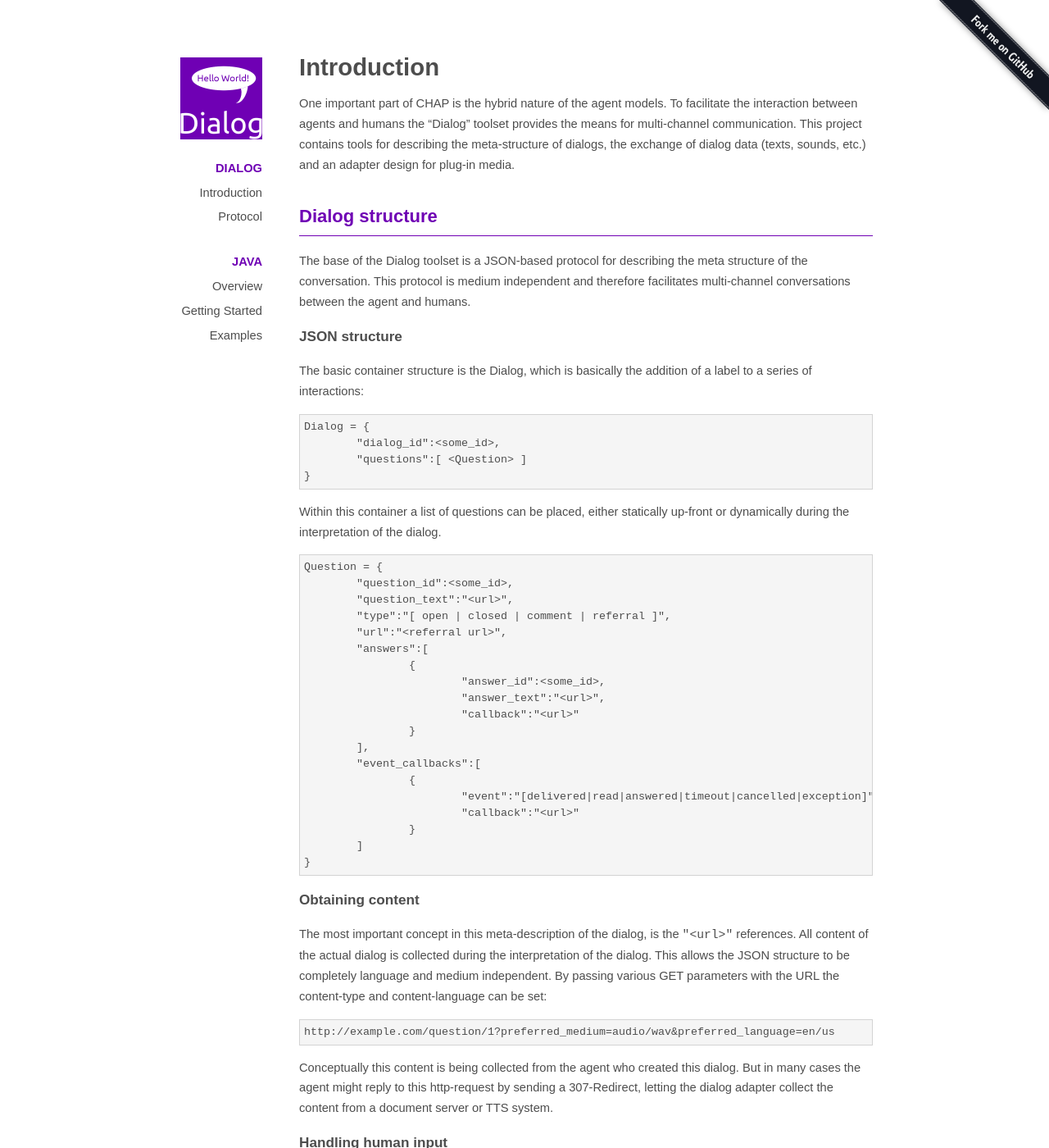
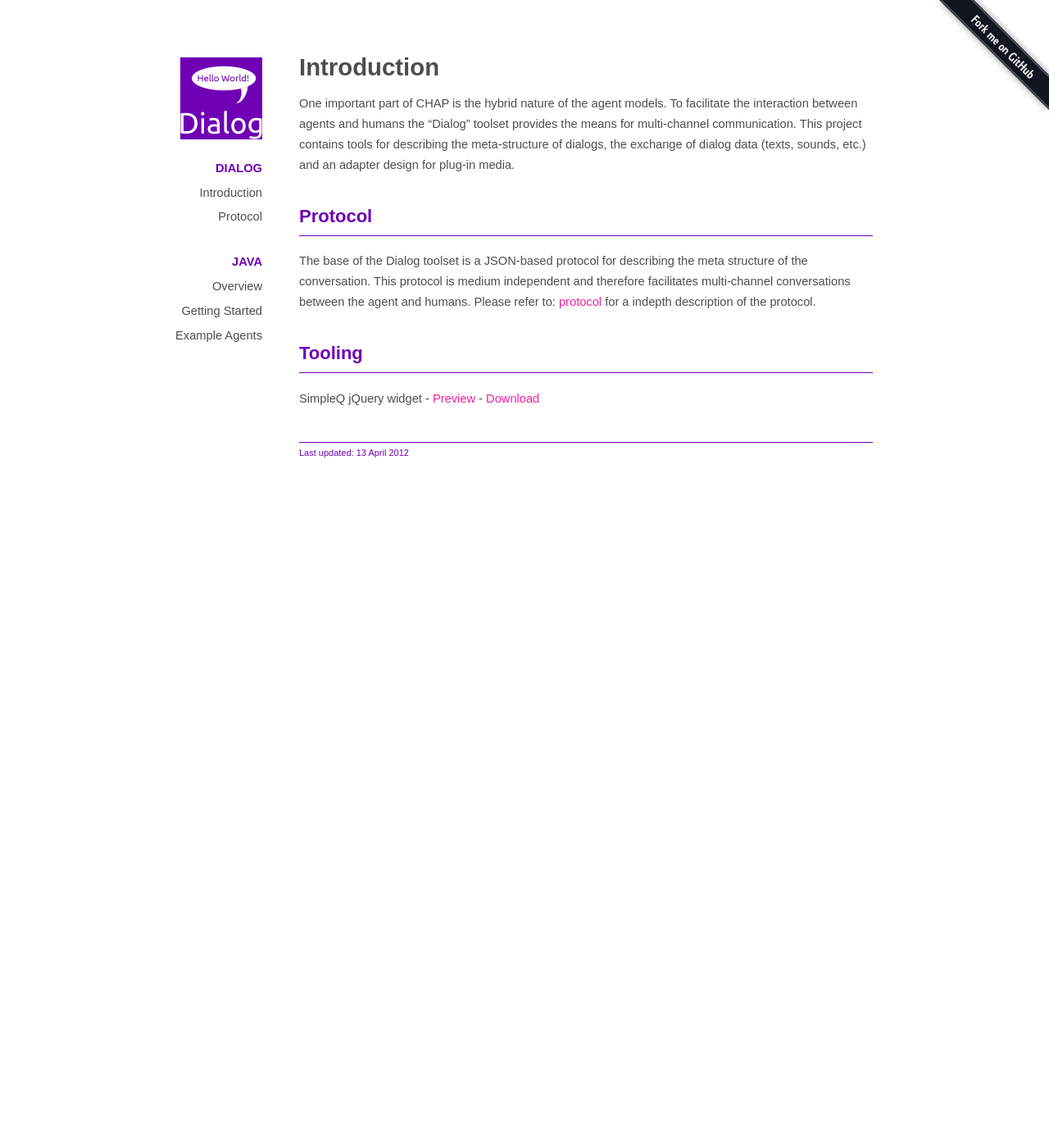
Before and after one commit to almende/dialog, a Jekyll site: the page built from index.md, in a window 1280 px wide and 1400 px high. Shown: the whole window at 82% size. Built offline with Jekyll 4.4.1, drawn with Linux system fonts in a browser that asks for light colours; some of the changed text lies outside the part shown.

Commit message:
Adding some more information, first documentation efforts.

```diff
--- a/_config.yml
+++ b/_config.yml
@@ -1,3 +1,3 @@
 safe: true
 pygments: true
-baseurl: /DialogWidgets/
+baseurl: /dialog/
--- a/_layouts/default.html
+++ b/_layouts/default.html
@@ -45,7 +45,7 @@
     <ul>
       <li><a class="nav" href="java_overview.html">Overview</a></li>
       <li><a class="nav" href="java_gettingstarted.html">Getting Started</a></li>
-      <li><a class="nav" href="java_examples.html">Examples</a></li>
+      <li><a class="nav" href="java_example_agents.html">Example Agents</a></li>
     </ul>
   </li>
 </ul>
--- a/index.md
+++ b/index.md
@@ -7,58 +7,10 @@ title: Introduction
 
 One important part of CHAP is the hybrid nature of the agent models. To facilitate the interaction between agents and humans the "Dialog" toolset provides the means for multi-channel communication. This project contains tools for describing the meta-structure of dialogs, the exchange of dialog data (texts, sounds, etc.) and an adapter design for plug-in media.
 
-## Dialog structure
+## Protocol
 
 The base of the Dialog toolset is a JSON-based protocol for describing the meta structure of the conversation. This protocol is medium independent and therefore facilitates multi-channel conversations between the agent and humans.
-
-### JSON structure
-The basic container structure is the Dialog, which is basically the addition of a label to a series of interactions:
-
-	Dialog = {
-    	"dialog_id":<some_id>,
-    	"questions":[ <Question> ]
-	}
-
-Within this container a list of questions can be placed, either statically up-front or dynamically during the interpretation of the dialog.
-
-	Question = {
-		"question_id":<some_id>,
-		"question_text":"<url>",
-		"type":"[ open | closed | comment | referral ]",
-		"url":"<referral url>",
-		"answers":[
-			{
-				"answer_id":<some_id>,
-				"answer_text":"<url>",
-				"callback":"<url>"
-			}
-		],
-		"event_callbacks":[
-			{
-				"event":"[delivered|read|answered|timeout|cancelled|exception]",
-				"callback":"<url>"
-			}
-		]
-	}
-
-### Obtaining content
-The most important concept in this meta-description of the dialog, is the `"<url>"` references. All content of the actual dialog is collected during the interpretation of the dialog. This allows the JSON structure to be completely language and medium independent. By passing various GET parameters with the URL the content-type and content-language can be set:
-
-	http://example.com/question/1?preferred_medium=audio/wav&preferred_language=en/us
-
-Conceptually this content is being collected from the agent who created this dialog. But in many cases the agent might reply to this http-request by sending a 307-Redirect, letting the dialog adapter collect the content from a document server or TTS system.
-
-### Handling human input
-In similar fashion to content collection, the dialog standard also defines the way the resulting human input needs to be handled. In the meta-description of the dialog several 'callback'-urls are defined.
-
-For giving an answer, the following POST data is expected:
-
-	Answer      =  {
-		"dialog_id":<originating dialog>,
-	    "question_id":<originating question>,
-    	"answer_id":<originating answer>,
-    	"answer_text":"<url>"
-	}
+Please refer to: <a href="protocol.html">protocol</a> for a indepth description of the protocol.
 
 ## Tooling
 
```
Also changed, not shown: java_example_agents.md (added, +20 -0 lines), protocol.md (added, +84 -0 lines).
